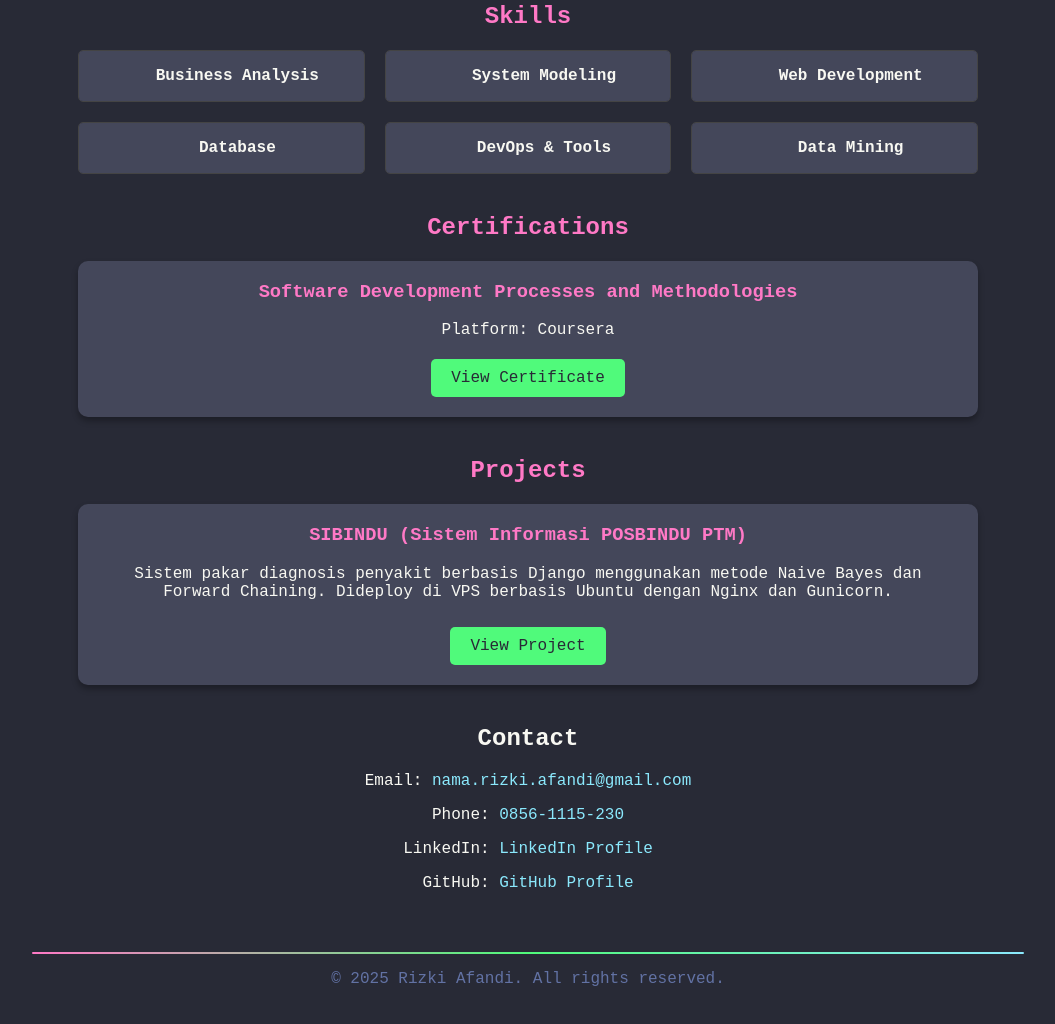
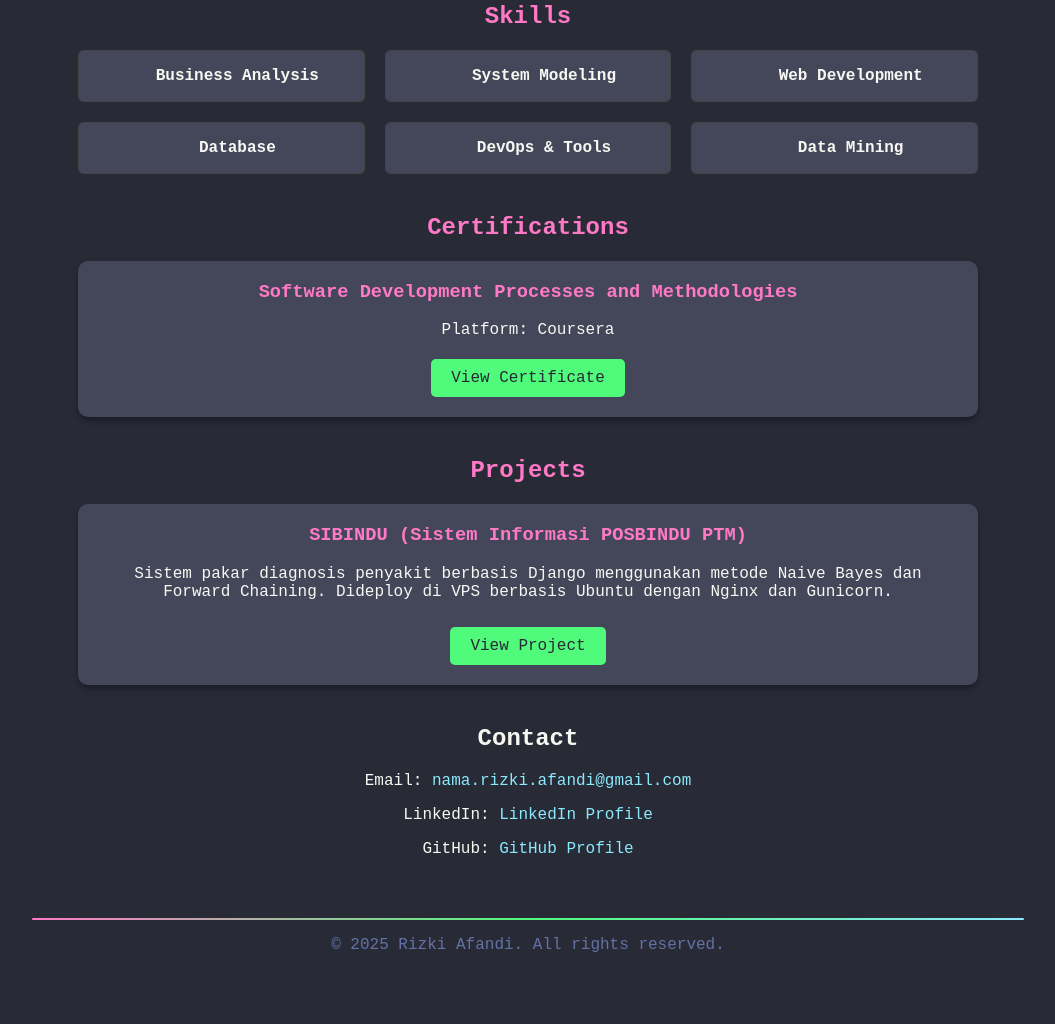
Before and after one commit to r-afandi/rizki_afandi, a website: page index.html in a window 1280 px wide. Shown: the part 948-1972 px from the top of the page, without its empty margins (112-1167 px from the left). After the commit the page ends 1938 px from the top, so only its background shows below. Drawn offline with Linux system fonts and the light colour scheme.

Commit message:
Update index.html

```diff
--- a/index.html
+++ b/index.html
@@ -4,7 +4,7 @@
 <head>
     <meta charset="UTF-8">
     <meta name="" content="">
-    <meta name="viewport, theme-color" content="width=device-width, initial-scale=1.0, #ff79c6">
+    <meta name="viewport" content="width=device-width, initial-scale=1.0">
     <title>Rizki Afandi</title>
     <link rel="stylesheet" href="./src/styles/style.css">
 </head>
@@ -150,7 +150,6 @@
         <section id="contact" class="contact-section">
             <h2>Contact</h2>
             <p>Email: <a href="mailto:nama.rizki.afandi@gmail.com">nama.rizki.afandi@gmail.com</a></p>
-            <p>Phone: <a href="tel:08561115230">0856-1115-230</a></p>
             <p>LinkedIn: <a href="https://www.linkedin.com/in/rizki-afandi-6b88a1233/" target="_blank">LinkedIn Profile</a></p>
             <p>GitHub: <a href="https://github.com/r-afandi" target="_blank">GitHub Profile</a></p>
         </section>
```
